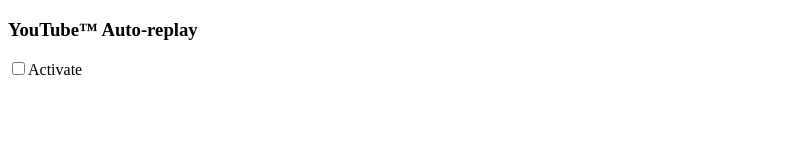
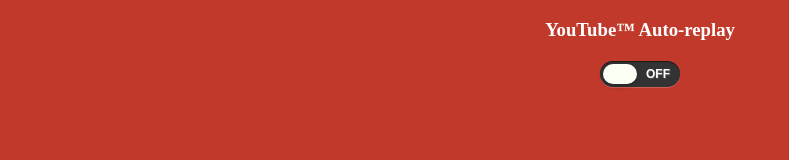
Before and after one commit to gabrielecker/youtube-autoreplay, a browser extension: page index.html in a window 1280 px wide. Shown: the whole page, without its empty margins (0-789 px from the left). Drawn offline with Linux system fonts and the light colour scheme.

Commit message:
Adding some style to the popup and fixing set interval possible failure point

```diff
--- /dev/null
+++ b/css/popup.scss
@@ -0,0 +1,64 @@
+$activeColor: #c0392b;
+$darkenColor: darken($activeColor, 20%);
+$lightenColor: lighten($activeColor, 20%);
+$background: #3498db;
+
+html {
+    min-width: 200px;
+    background-color: $activeColor;
+}
+
+h1, h2, h3, h4, h5 {
+    text-align: center;
+    color: #fff;
+}
+
+.toggle {
+    width: 80px;
+    height: 26px;
+    background: #333;
+    margin: 20px auto;
+    position: relative;
+    border-radius: 50px;
+    box-shadow: inset 0px 1px 1px rgba(0,0,0,0.5), 0px 1px 0px rgba(255,255,255,0.2);
+    &:after {
+        content: 'OFF';
+        color: #fff;
+        position: absolute;
+        right: 10px;
+        z-index: 0;
+        font: 12px/26px Arial, sans-serif;
+        font-weight: bold;
+        text-shadow: 1px 1px 0px rgba(255,255,255,.15);
+    }
+    &:before {
+        content: 'ON';
+        color: $lightenColor;
+        position: absolute;
+        left: 10px;
+        z-index: 0;
+        font: 12px/26px Arial, sans-serif;
+        font-weight: bold;
+    }
+    label {
+        display: block;
+        width: 34px;
+        height: 20px;
+        cursor: pointer;
+        position: absolute;
+        top: 3px;
+        left: 3px;
+        z-index: 1;
+        background: #fcfff4;
+        background: linear-gradient(top, #fcfff4 0%, #dfe5d7 40%, #b3bead 100%);
+        border-radius: 50px;
+        transition: all 0.4s ease;
+        box-shadow: 0px 2px 5px 0px rgba(0,0,0,0.3);
+    }
+    input[type=checkbox] {
+        visibility: hidden;
+        &:checked + label {
+            left: 43px;
+        }
+    }
+}
--- a/index.html
+++ b/index.html
@@ -3,10 +3,14 @@
     <head>
         <meta charset="utf-8">
         <title>YouTube™ Auto-replay</title>
+        <link rel="stylesheet" href="css/popup.css" type="text/css"/>
         <script src="js/popup.js"></script>
     </head>
     <body>
         <h3>YouTube™ Auto-replay</h3>
-        <input id="activate-button" type="checkbox"/><label>Activate</label>
+        <div class="toggle">
+            <input id="activate-button" type="checkbox"/>
+            <label for="activate-button"></label>
+        </div>
     </body>
 </html>
--- a/js/autoreplay.js
+++ b/js/autoreplay.js
@@ -2,12 +2,14 @@
 
 let target = document.querySelector('.ytp-time-current'),
     durationTime = document.querySelector('.ytp-time-duration'),
-    replayButton = document.querySelector('.ytp-play-button');
+    replayButton = document.querySelector('.ytp-play-button'),
+    timer = 0;
 
 let timeObserver = new MutationObserver(function(mutations) {
     if(mutations[1].addedNodes[0].data === durationTime.innerHTML) {
-        setTimeout(function() {
-            replayButton.click()
+        clearTimeout(timer);
+        timer = setTimeout(function() {
+            replayButton.click();
         }, 500);
     }
 });
```
Also changed, not shown: css/popup.css (added), 2 other files.
